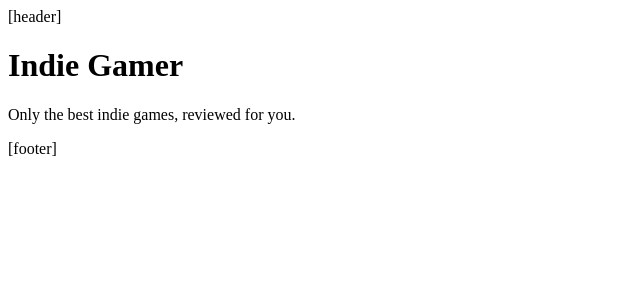
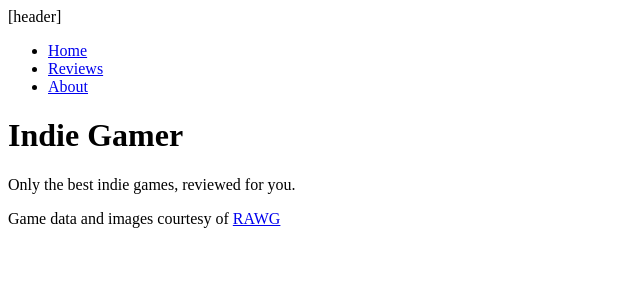
Before and after one commit to BorofskyDev/indie-gamer, a Next.js app: page / in a window 1280 px wide. Shown: the top 300 px of the page, without its empty margins (0-640 px from the left). Built offline with nearby package versions, Linux system fonts and the light colour scheme.

Commit message:
added links

```diff
--- a/app/layout.jsx
+++ b/app/layout.jsx
@@ -1,10 +1,32 @@
+import Link from 'next/link'
+
 export default function RootLayout({ children }) {
   return (
     <html lang='en'>
       <body>
         <header>[header]</header>
+        <nav>
+          <ul>
+            <li>
+              <Link href='/'>Home</Link>
+            </li>
+            <li>
+              <Link href='/reviews'>Reviews</Link>
+            </li>
+            <li>
+              <Link href='/about'>About</Link>
+            </li>
+          </ul>
+        </nav>
         <main>{children}</main>
-        <footer>[footer]</footer>
+        <footer>
+          Game data and images courtesy of{' '}
+          <span>
+            <a href='https://rawg.io/' target='_blank'>
+              RAWG
+            </a>
+          </span>
+        </footer>
       </body>
     </html>
   )
--- a/app/page.jsx
+++ b/app/page.jsx
@@ -1,4 +1,9 @@
+'use client'
+
 export default function HomePage() {
+
+  console.log('[HomePage] render')
+
   return (
     <>
       <h1>Indie Gamer</h1>
```
Also changed, not shown: app/reviews/page.jsx (+11 -1 lines).
